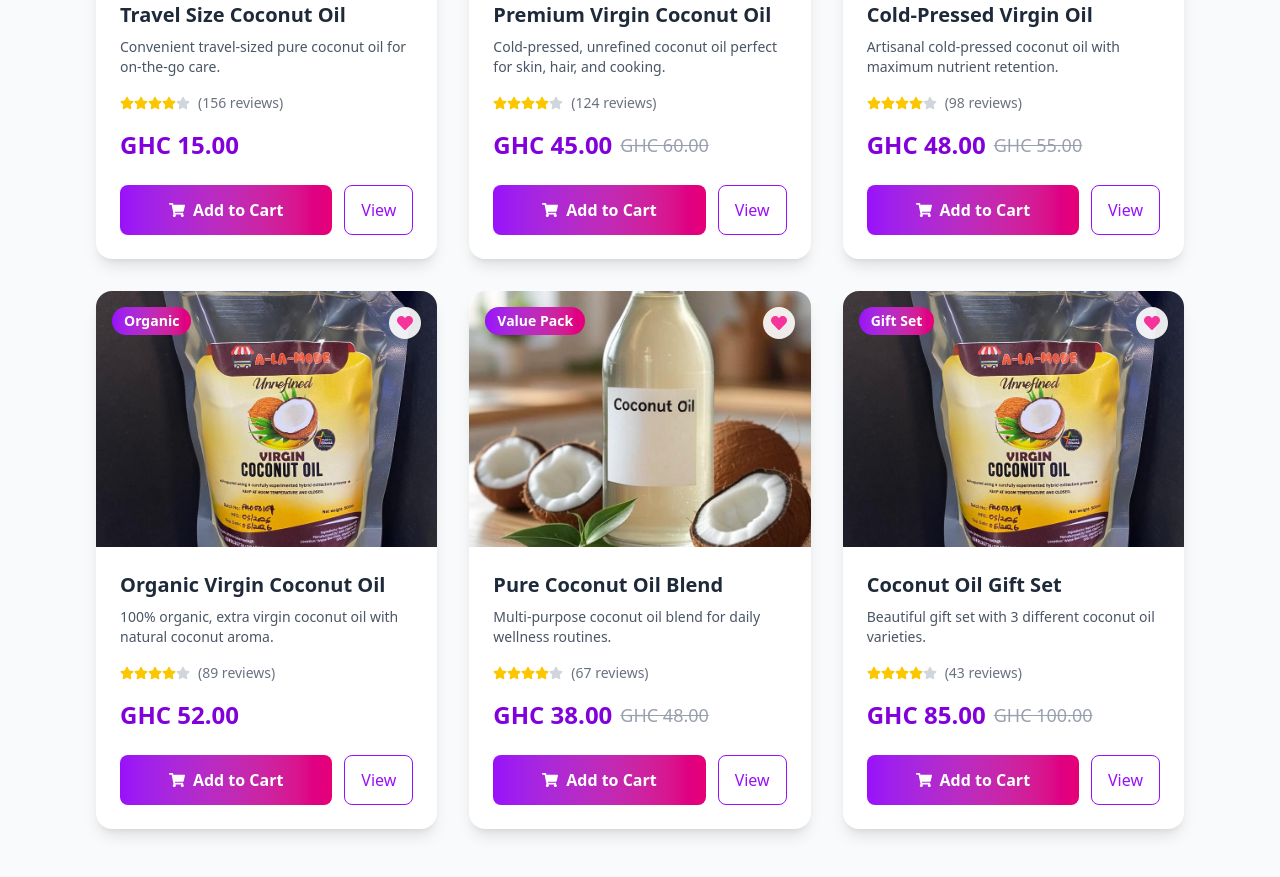
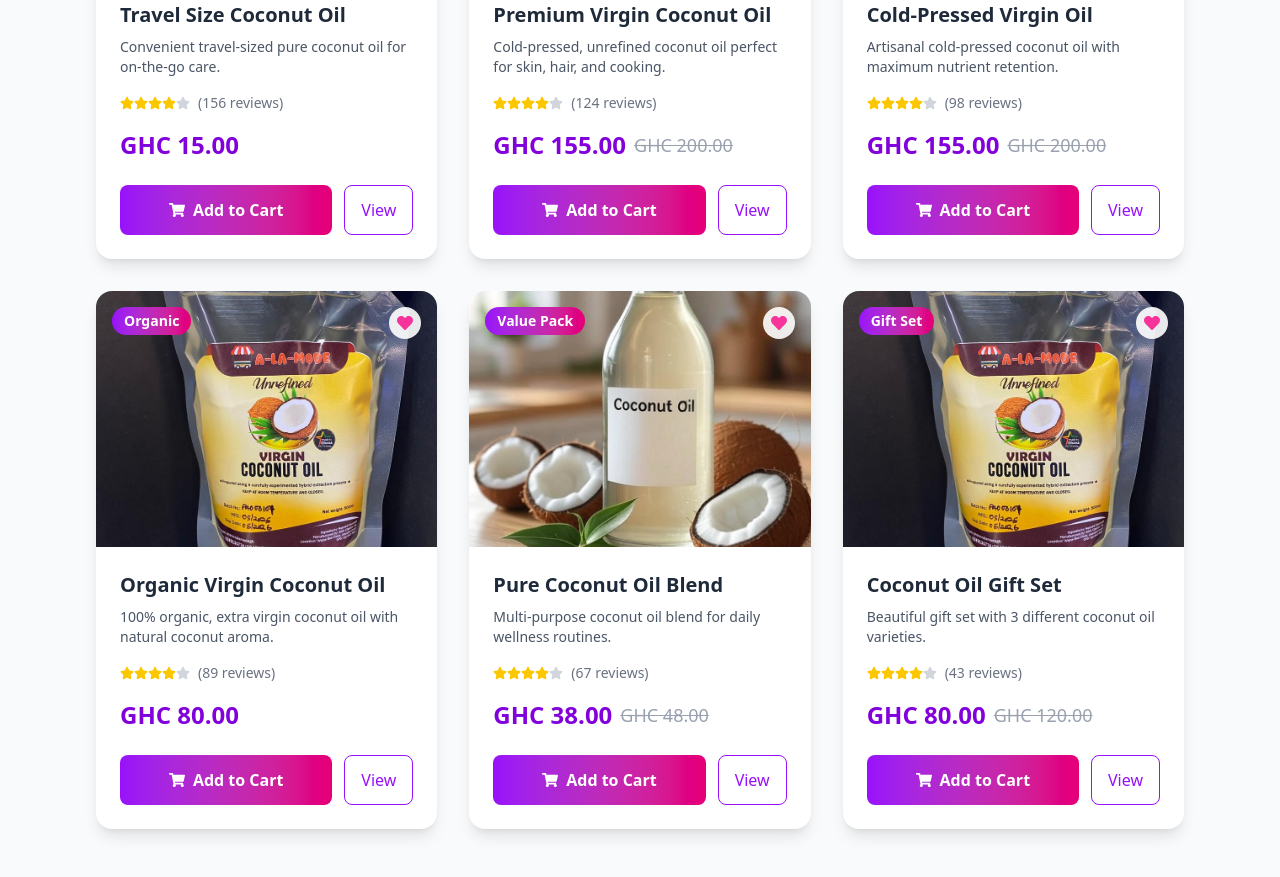
Before and after one commit to Barmoo/classic-app, a React (Vite) app: page /oil in a window 1280 px wide. Shown: the part 820-1697 px from the top of the page. Built offline with nearby package versions, Linux system fonts and the light colour scheme.

Commit message:
added changes

```diff
--- a/src/Pages/OilCategory.jsx
+++ b/src/Pages/OilCategory.jsx
@@ -19,8 +19,8 @@ const OilCategory = () => {
       id: 1,
       name: "Premium Virgin Coconut Oil",
       image: virgin1,
-      price: "GHC 45.00",
-      originalPrice: "GHC 60.00",
+      price: "GHC 155.00",
+      originalPrice: "GHC 200.00",
       rating: 4.8,
       reviews: 124,
       description: "Cold-pressed, unrefined coconut oil perfect for skin, hair, and cooking.",
@@ -30,7 +30,7 @@ const OilCategory = () => {
       id: 2,
       name: "Organic Virgin Coconut Oil",
       image: virgin2,
-      price: "GHC 52.00",
+      price: "GHC 80.00",
       originalPrice: null,
       rating: 4.9,
       reviews: 89,
@@ -63,8 +63,8 @@ const OilCategory = () => {
       id: 5,
       name: "Cold-Pressed Virgin Oil",
       image: virgin1,
-      price: "GHC 48.00",
-      originalPrice: "GHC 55.00",
+      price: "GHC 155.00",
+      originalPrice: "GHC 200.00",
       rating: 4.8,
       reviews: 98,
       description: "Artisanal cold-pressed coconut oil with maximum nutrient retention.",
@@ -74,8 +74,8 @@ const OilCategory = () => {
       id: 6,
       name: "Coconut Oil Gift Set",
       image: virgin2,
-      price: "GHC 85.00",
-      originalPrice: "GHC 100.00",
+      price: "GHC 80.00",
+      originalPrice: "GHC 120.00",
       rating: 4.9,
       reviews: 43,
       description: "Beautiful gift set with 3 different coconut oil varieties.",
```
